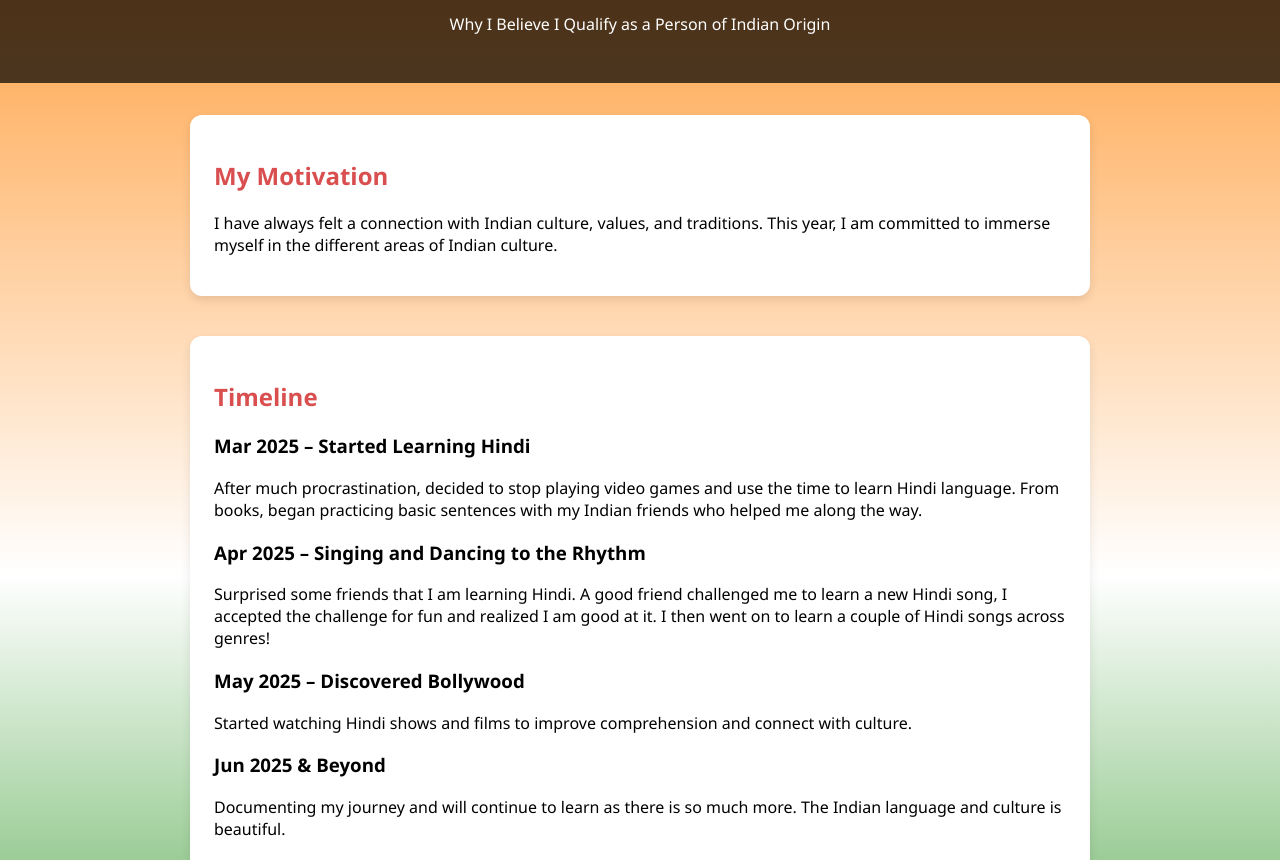
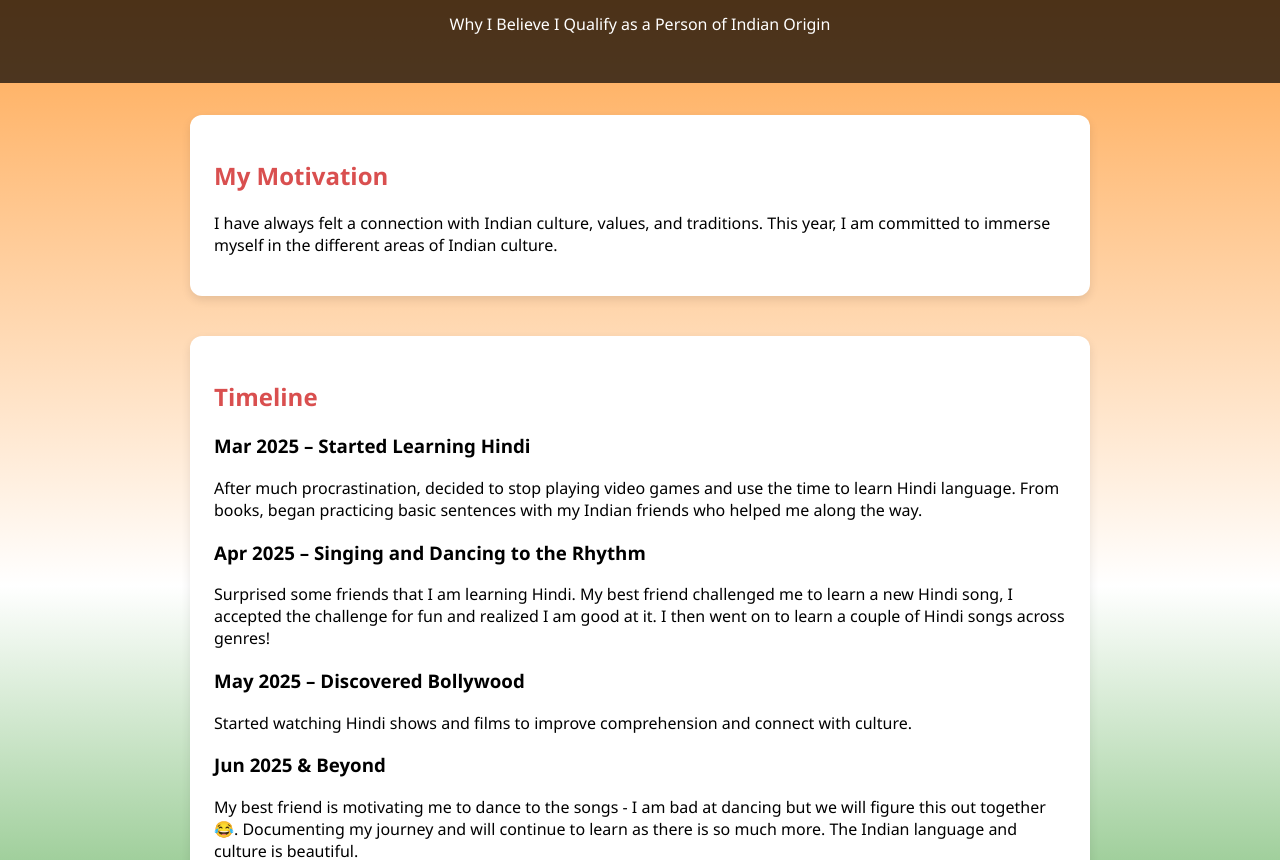
Before and after one commit to kaelynnkoh/pio, a plain HTML site: page index.html in a window 1280 px wide. Shown: the part 99-959 px from the top of the page. Drawn offline with Linux system fonts and the light colour scheme.

Commit message:
Update index.html

```diff
--- a/index.html
+++ b/index.html
@@ -89,7 +89,7 @@
         </div>
         <div class="timeline-event">
           <h3>Apr 2025 – Singing and Dancing to the Rhythm</h3>
-          <p>Surprised some friends that I am learning Hindi. A good friend challenged me to learn a new Hindi song, I accepted the challenge for fun and realized I am good at it. I then went on to learn a couple of Hindi songs across genres!</p>
+          <p>Surprised some friends that I am learning Hindi. My best friend challenged me to learn a new Hindi song, I accepted the challenge for fun and realized I am good at it. I then went on to learn a couple of Hindi songs across genres!</p>
         </div>
         <div class="timeline-event">
           <h3>May 2025 – Discovered Bollywood</h3>
@@ -97,7 +97,7 @@
         </div>
         <div class="timeline-event">
           <h3>Jun 2025 & Beyond</h3>
-          <p>Documenting my journey and will continue to learn as there is so much more. The Indian language and culture is beautiful.</p>
+          <p>My best friend is motivating me to dance to the songs - I am bad at dancing but we will figure this out together 😂. Documenting my journey and will continue to learn as there is so much more. The Indian language and culture is beautiful.</p>
         </div>
       </div>
     </section>
```
